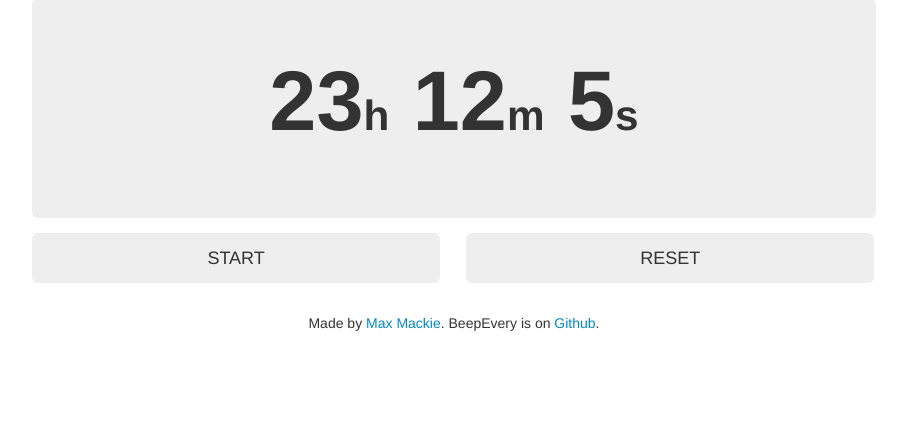
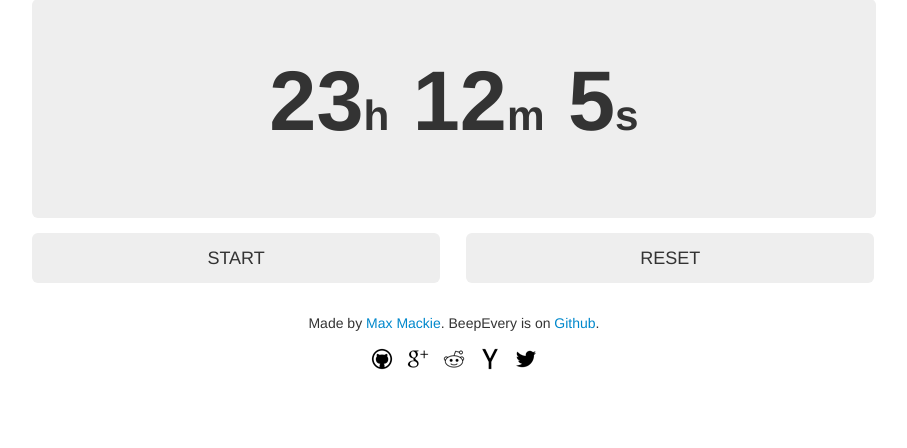
Before and after one commit to mixinmax/beepevery, a PHP site: page / in a window 1280 px wide. Shown: the part 132-580 px from the top of the page, without its empty margins (186-1093 px from the left). Run offline with PHP 8.4, Linux system fonts and the light colour scheme; some libraries are stand-ins or nearby versions.

Commit message:
add social share buttons

```diff
--- a/css/style.css
+++ b/css/style.css
@@ -68,6 +68,10 @@ h1 {
  *********************/
 #footer {
     text-align: center;
+}
+
+#social {
+    margin-top: 10px;
 }
 
 /*********************
--- a/index.html
+++ b/index.html
@@ -4,7 +4,6 @@
     <title>BeepEvery</title>
     <link href="css/bootstrap.min.css" rel="stylesheet">
     <link href="css/style.css" rel="stylesheet">
-
     <meta name="description" content="Interval beeping and self-serving website all in one!" />
 </head>
 <body>
@@ -51,6 +50,13 @@
         <div id="footer" class="span8 offset2">
             Made by <a href="http://maxmackie.com">Max Mackie</a>.
             BeepEvery is on <a href="http://github.com/maxmackie/beepevery">Github</a>.
+            <p id="social">
+                <a href="https://github.com/maxmackie/beepevery"><img src="img/github-32-black.png"></a>
+                <a href="https://plus.google.com/share?url=http://beepevery.com"><img src="img/googleplus-32-black.png"></a>
+                <a href="http://www.reddit.com/submit?url=http://beepevery.com"><img src="img/reddit-32-black.png"></a>
+                <a href="http://news.ycombinator.com/"><img src="img/hackernews-32-black.png"></a>
+                <a href="https://twitter.com/intent/tweet?url=http://beepevery.com&text=BeepEvery: A new webapp that beeps to your command. Check it out. "><img src="img/twitter-32-black.png"></a>
+            </p>
         </div>
     </div>
 
```
Also changed, not shown: img/github-32-black.png (added), img/googleplus-32-black.png (added), img/hackernews-32-black.png (added), img/reddit-32-black.png (added), img/twitter-32-black.png (added).
